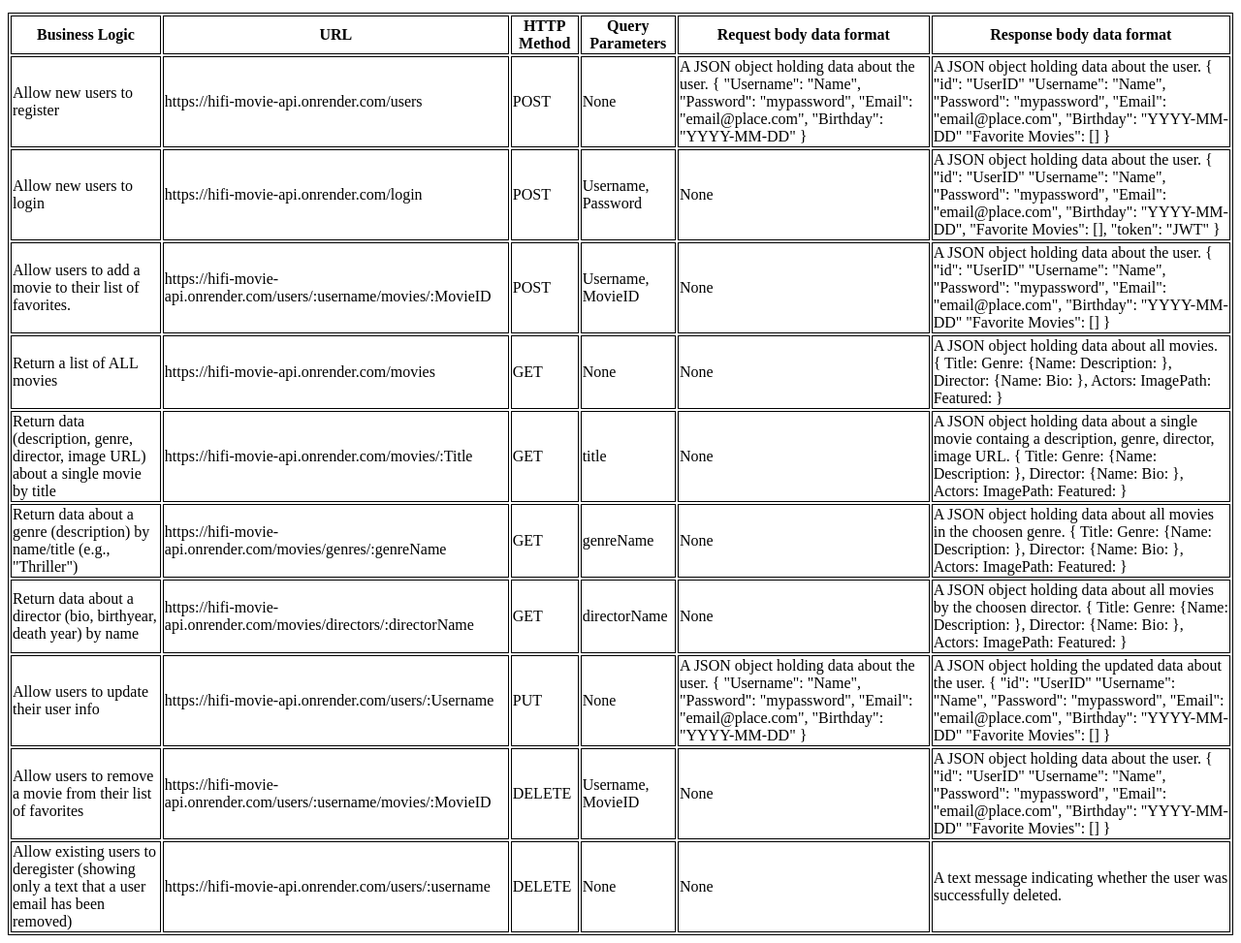
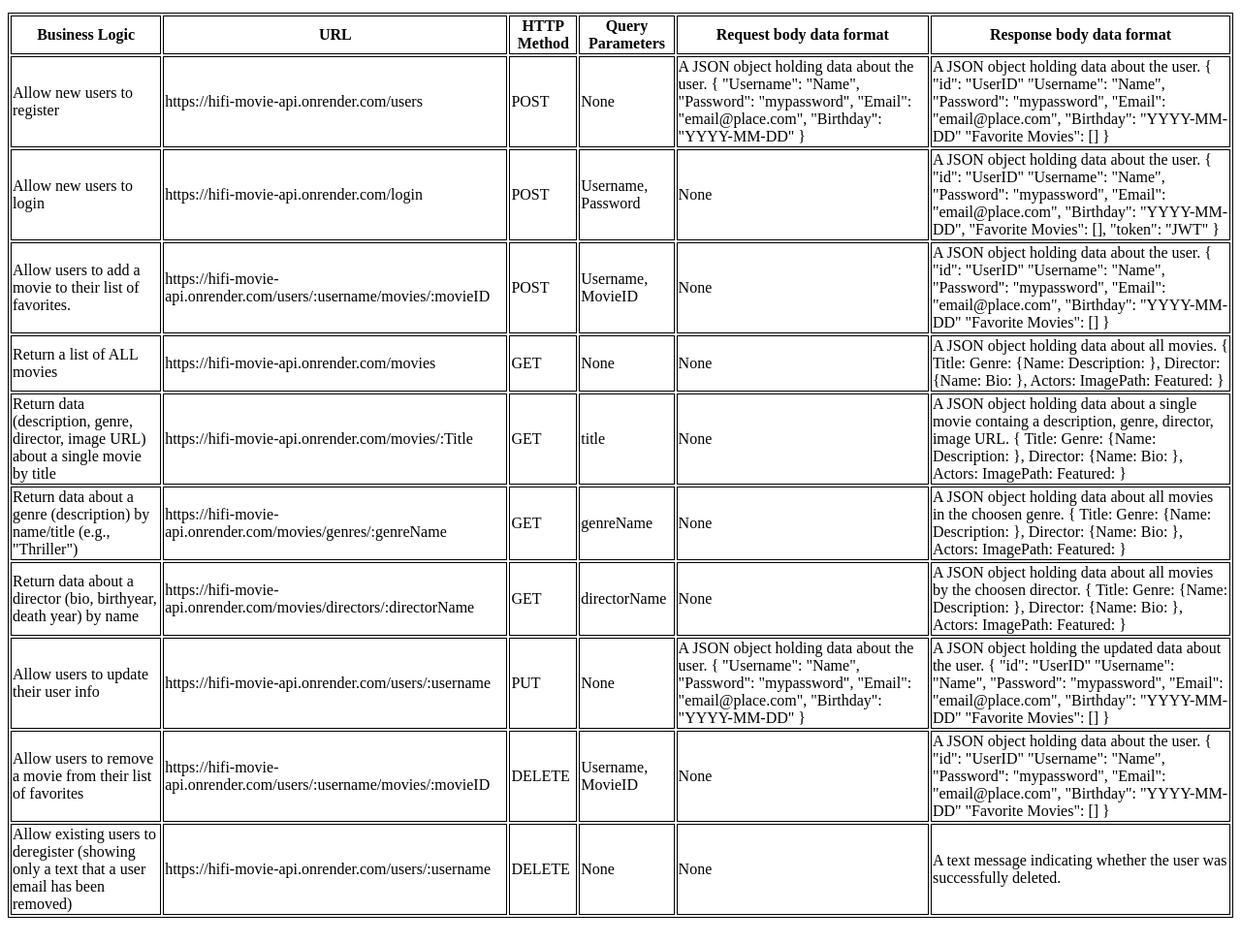
Before and after one commit to Carbon-42/hifi_movie_api, a website: page public/documentation.html in a window 1280 px wide. Shown: the part 101-1074 px from the top of the page at 97% size. Drawn offline with Linux system fonts and the light colour scheme.

Commit message:
Update documentation.html

```diff
--- a/public/documentation.html
+++ b/public/documentation.html
@@ -62,7 +62,7 @@
 			</tr>
 			<tr>
 				<td>Allow users to add a movie to their list of favorites.</td>
-				<td>https://hifi-movie-api.onrender.com/users/:username/movies/:MovieID</td>
+				<td>https://hifi-movie-api.onrender.com/users/:username/movies/:movieID</td>
 				<td>POST</td>
 				<td>Username, MovieID</td>
 				<td>None</td>
@@ -149,7 +149,7 @@
 			</tr>
 			<tr>
 				<td>Allow users to update their user info</td>
-				<td>https://hifi-movie-api.onrender.com/users/:Username</td>
+				<td>https://hifi-movie-api.onrender.com/users/:username</td>
 				<td>PUT</td>
 				<td>None</td>
 				<td>A JSON object holding data about the user.
@@ -173,7 +173,7 @@
 			</tr>
 			<tr>
 				<td>Allow users to remove a movie from their list of favorites</td>
-				<td>https://hifi-movie-api.onrender.com/users/:username/movies/:MovieID</td>
+				<td>https://hifi-movie-api.onrender.com/users/:username/movies/:movieID</td>
 				<td>DELETE</td>
 				<td>Username, MovieID</td>
 				<td>None</td>
```
